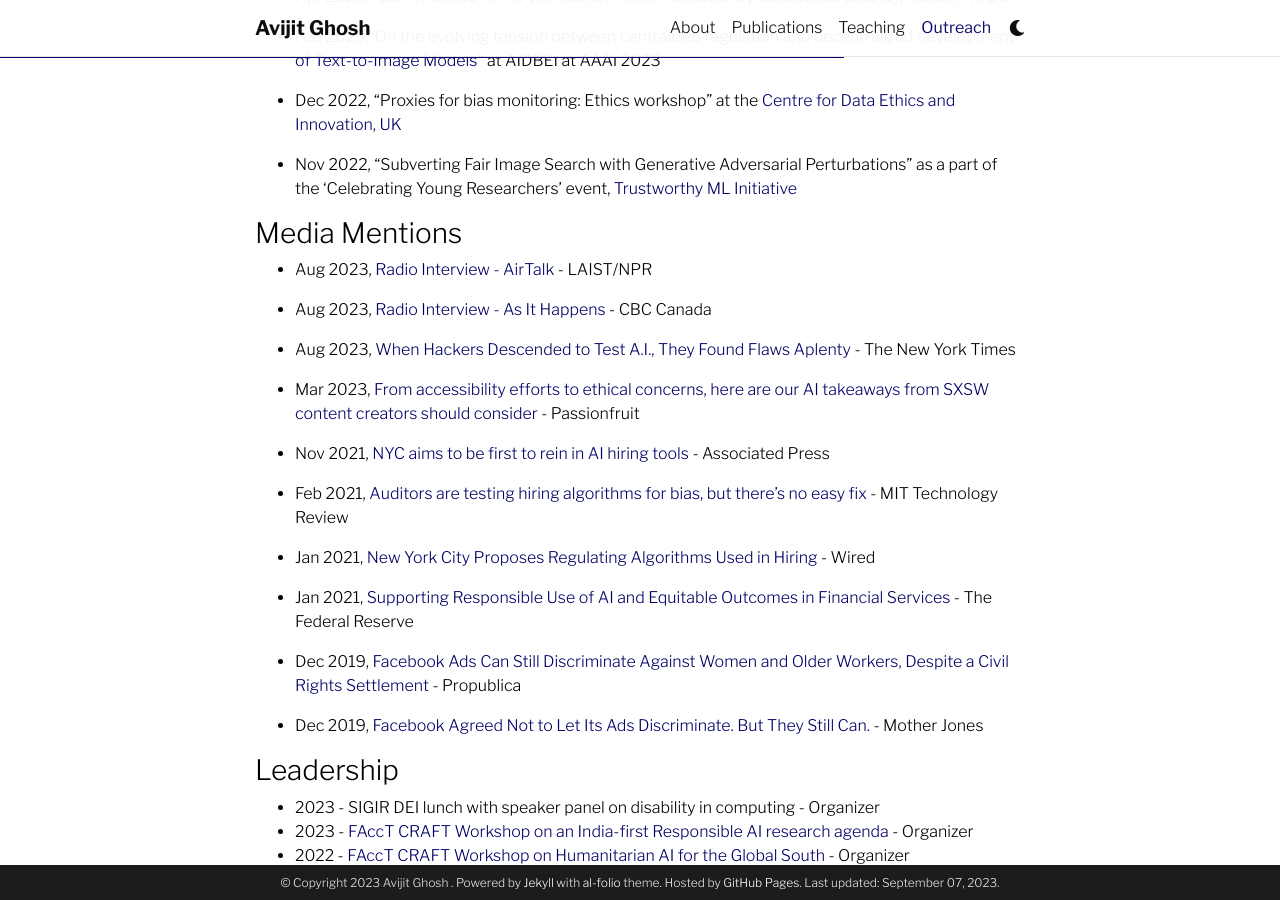
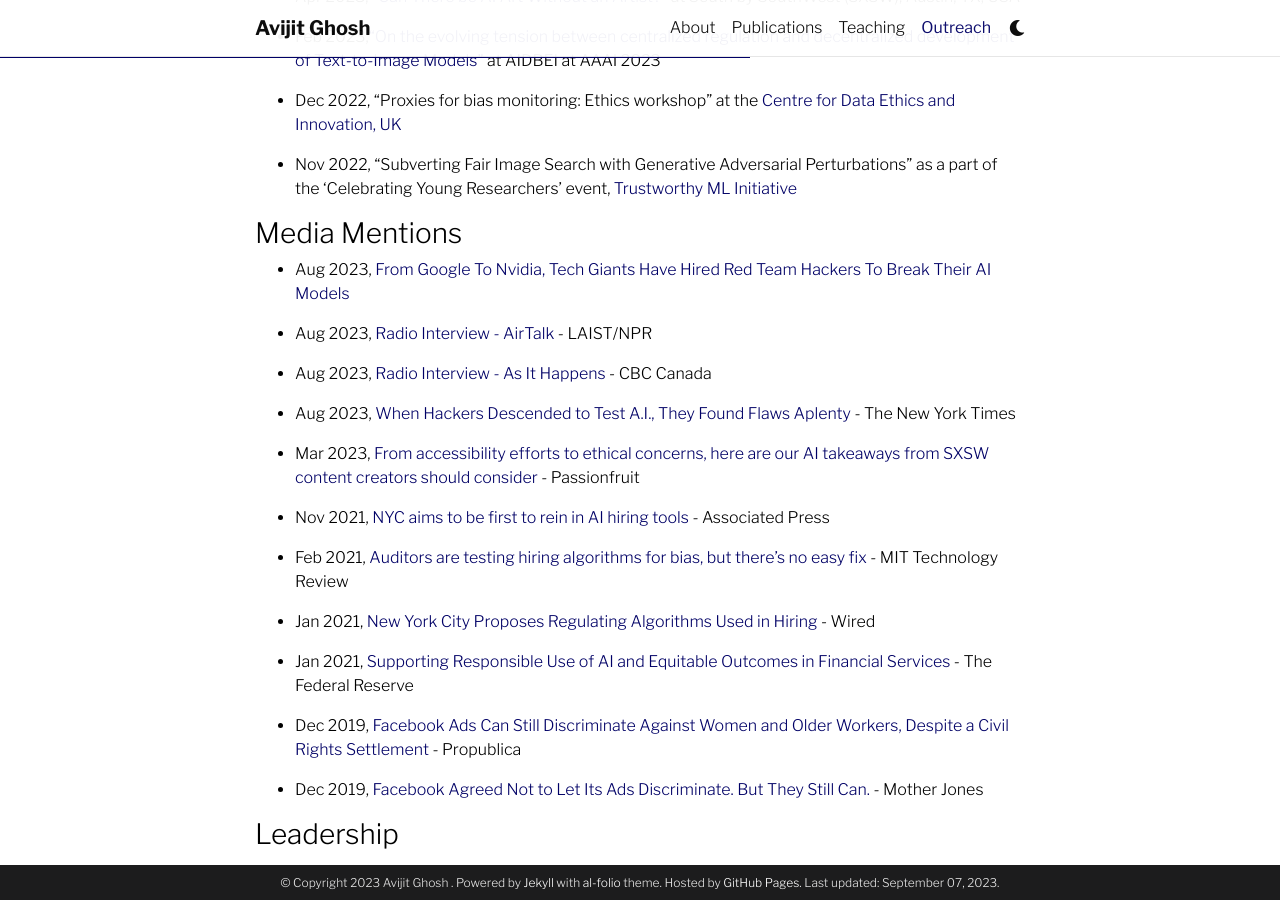
Before and after one commit to evijit/evijit.github.io, a Jekyll site: the page built from _pages/talks.md, in a window 1280 px wide and 900 px high, scrolled down 335 px. Built offline with Jekyll 4.4.1, drawn with Linux system fonts in a browser that asks for light colours; comment, search, counter and statistics services are not loaded; a style sheet for code colours, icons or effects is not loaded.

Commit message:
new article

```diff
--- a/_pages/talks.md
+++ b/_pages/talks.md
@@ -21,6 +21,8 @@
 - Nov 2022, "Subverting Fair Image Search with Generative Adversarial Perturbations" as a part of the 'Celebrating Young Researchers' event, [Trustworthy ML Initiative](https://www.trustworthyml.org/)
 
 ### Media Mentions
+
+- Aug 2023, [From Google To Nvidia, Tech Giants Have Hired Red Team Hackers To Break Their AI Models](https://www.forbes.com/sites/rashishrivastava/2023/09/01/ai-red-teams-google-nvidia-microsoft-meta/)
 
 - Aug 2023, [Radio Interview - AirTalk](https://www.kpcc.org/podcast/airtalk/hurricane-hilary-is-barreling-towards-socal-what-can-we-expect) -  LAIST/NPR
 
```
